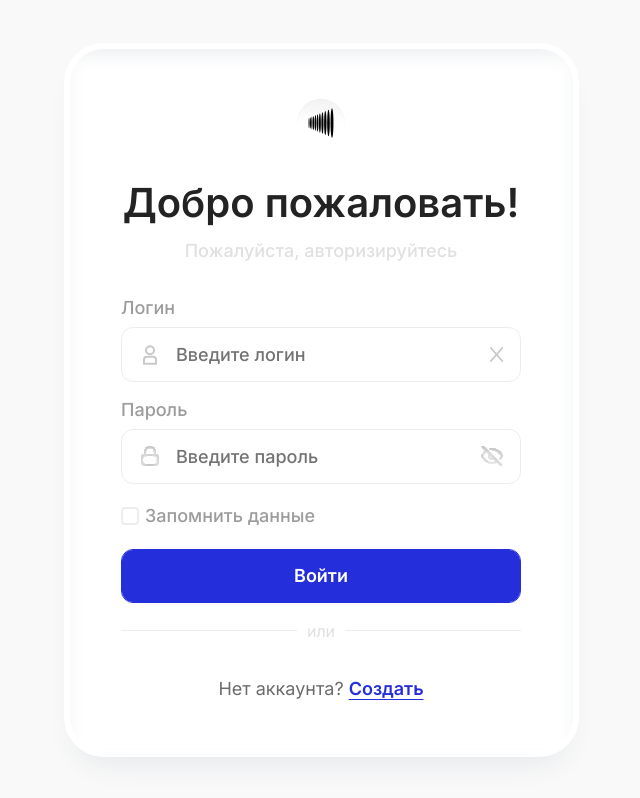
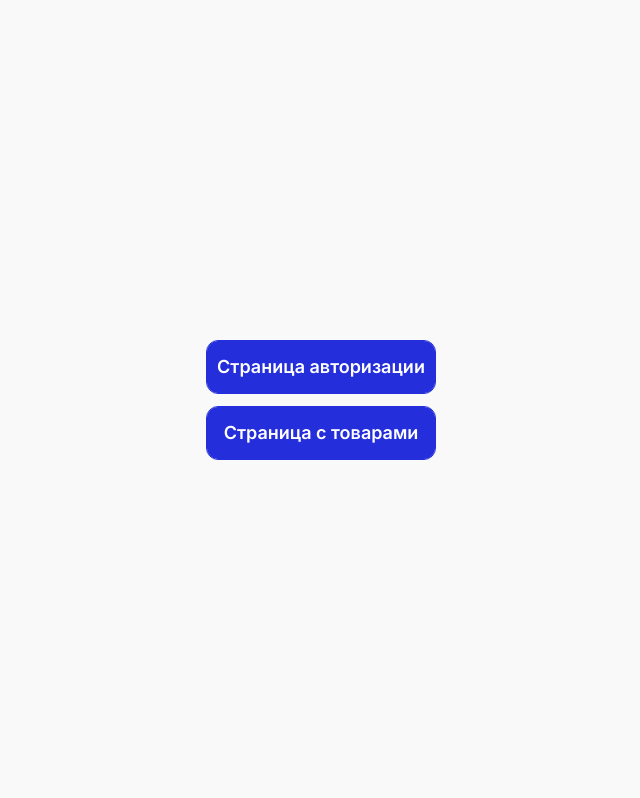
Before and after one commit to ilyamolokov/react-ts-app, a React (Vite) app: page / in a window 1280 px wide. Shown: the whole page, without its empty margins (319-959 px from the left). Built offline with nearby package versions, Linux system fonts and the light colour scheme.

Commit message:
feature: add home page + add navigation to /auth and /products

```diff
--- a/package.json
+++ b/package.json
@@ -25,6 +25,7 @@
     "react": "^18.3.1",
     "react-dom": "^18.3.1",
     "react-hook-form": "^7.72.0",
+    "react-router-dom": "^7.13.2",
     "shadcn": "^4.1.1",
     "sonner": "^2.0.7",
     "tailwind-merge": "^3.5.0",
--- a/src/App.tsx
+++ b/src/App.tsx
@@ -1,6 +1,6 @@
 import { Toaster } from "@/ui/sonner";
-import { AuthPage } from "./pages/auth-page";
 import { QueryClient, QueryClientProvider } from "@tanstack/react-query";
+import { Router } from "./router/router";
 
 const queryClient = new QueryClient();
 
@@ -8,8 +8,7 @@ function App() {
   return (
     <QueryClientProvider client={queryClient}>
       <div className="w-full h-screen font-inter">
-        <AuthPage />
-        {/*<ProductsPage />*/}
+        <Router />
       </div>
       <Toaster position="top-center" />
     </QueryClientProvider>
--- a/src/components/auth/auth-form.tsx
+++ b/src/components/auth/auth-form.tsx
@@ -7,7 +7,7 @@ import { InputGroup, InputGroupAddon, InputGroupInput } from "@/ui/input-group";
 import { zodResolver } from "@hookform/resolvers/zod";
 import { Loader2 } from "lucide-react";
 import { useEffect } from "react";
-import { Controller, SubmitHandler, useForm, Watch } from "react-hook-form";
+import { Controller, SubmitHandler, useForm } from "react-hook-form";
 import { z } from "zod";
 import { Icon } from "../../ui/icon";
 
--- /dev/null
+++ b/src/pages/home-page.tsx
@@ -0,0 +1,27 @@
+import { Paths } from "@/router/enums";
+import { Button } from "@/ui/button";
+import { useNavigate } from "react-router-dom";
+
+export const HomePage = () => {
+  const navigate = useNavigate();
+  return (
+    <div className="w-full h-full flex flex-col justify-center items-center">
+      <div className="flex flex-col justify-center items-center gap-3 max-w-75">
+        <Button
+          variant="primary"
+          onClick={() => navigate(Paths.Auth)}
+          fullWidth
+        >
+          {"Страница авторизации"}
+        </Button>
+        <Button
+          variant="primary"
+          onClick={() => navigate(Paths.Products)}
+          fullWidth
+        >
+          {"Страница с товарами"}
+        </Button>
+      </div>
+    </div>
+  );
+};
--- /dev/null
+++ b/src/router/enums.ts
@@ -0,0 +1,5 @@
+export enum Paths {
+  Home = "/",
+  Products = "/products",
+  Auth = "/auth",
+}
--- /dev/null
+++ b/src/router/router.tsx
@@ -0,0 +1,17 @@
+import { AuthPage } from "@/pages/auth-page";
+import { HomePage } from "@/pages/home-page";
+import { ProductsPage } from "@/pages/products-page";
+import { BrowserRouter, Routes, Route } from "react-router-dom";
+import { Paths } from "./enums";
+
+export const Router = () => {
+  return (
+    <BrowserRouter>
+      <Routes>
+        <Route path={Paths.Home} element={<HomePage />} />
+        <Route path={Paths.Auth} element={<AuthPage />} />
+        <Route path={Paths.Products} element={<ProductsPage />} />
+      </Routes>
+    </BrowserRouter>
+  );
+};
```
Also changed, not shown: 1 other file (tests, documents, lock files or other folders).
